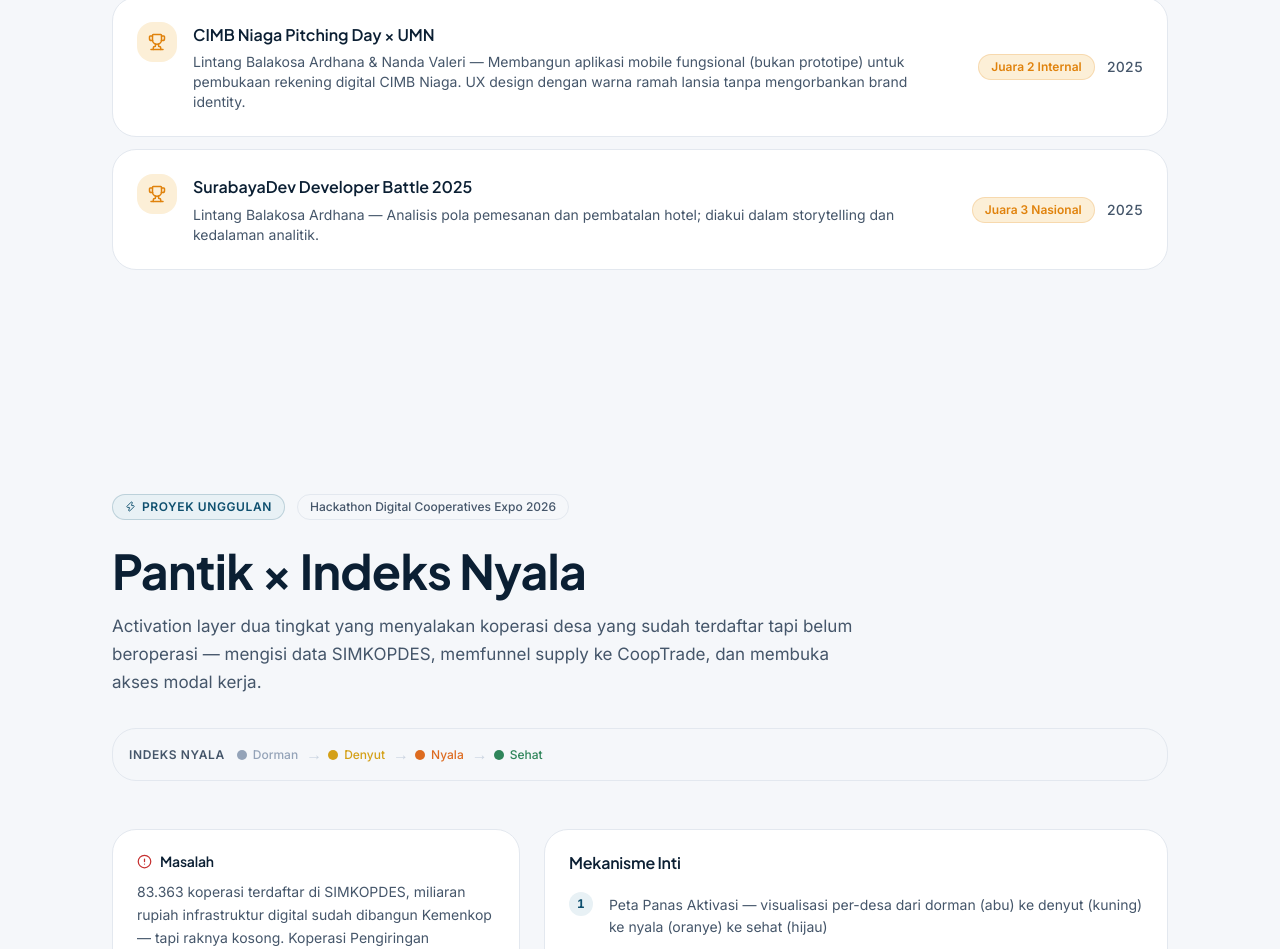
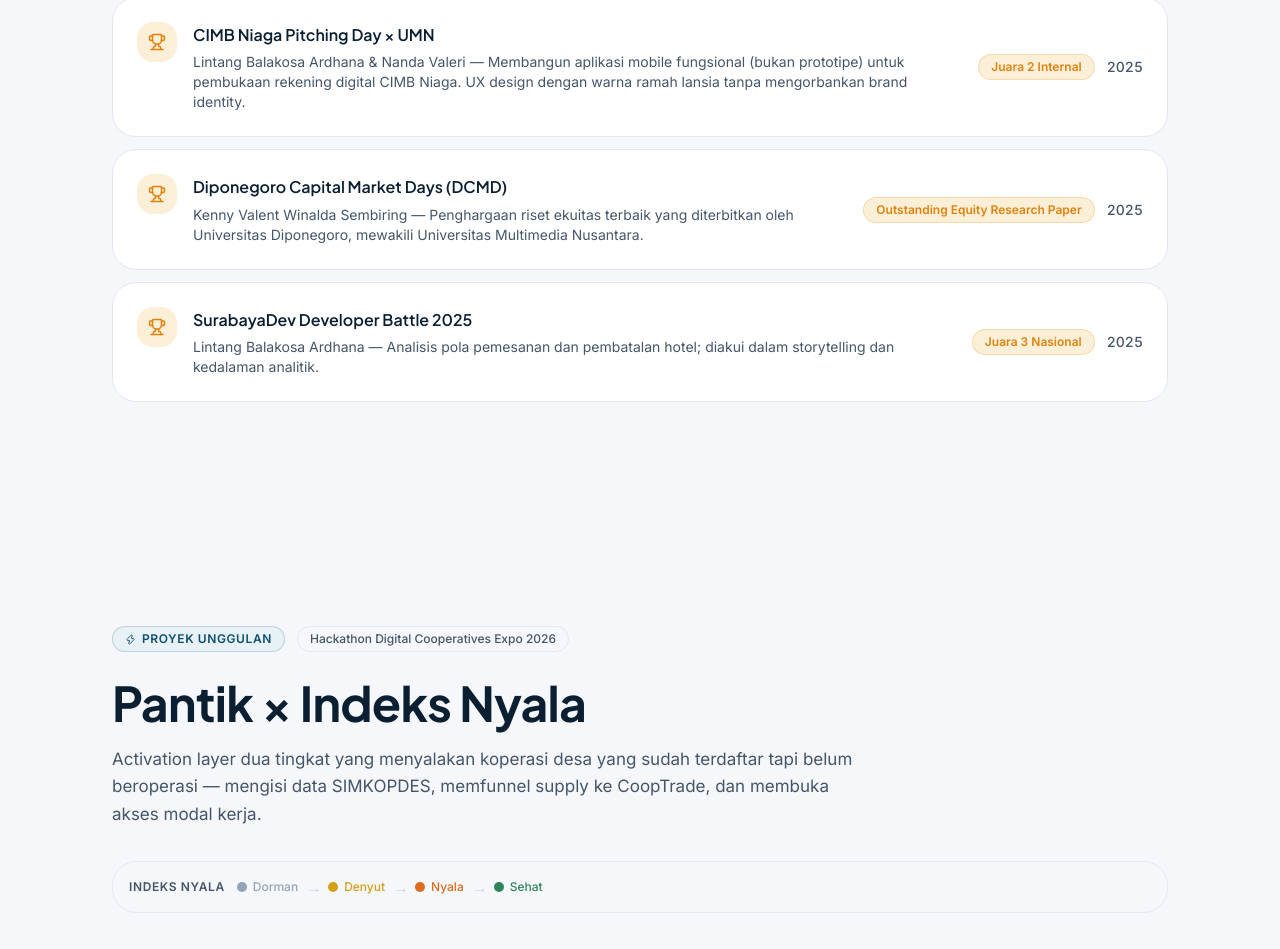
Before and after one commit to KennyUMN/pantik-portfolio, a Next.js app: page / in a window 1280 px wide. Shown: the part 2746-3695 px from the top of the page. Built offline with nearby package versions, Linux system fonts and the light colour scheme.

Commit message:
feat: add Kenny DCMD Outstanding Equity Research Paper 2025

```diff
--- a/content/awards.ts
+++ b/content/awards.ts
@@ -22,6 +22,13 @@
     dampak: "Membangun aplikasi mobile fungsional (bukan prototipe) untuk pembukaan rekening digital CIMB Niaga. UX design dengan warna ramah lansia tanpa mengorbankan brand identity.",
   },
   {
+    namaLomba: "Diponegoro Capital Market Days (DCMD)",
+    tingkat: "Outstanding Equity Research Paper",
+    tahun: 2025,
+    peran: "Kenny Valent Winalda Sembiring",
+    dampak: "Penghargaan riset ekuitas terbaik yang diterbitkan oleh Universitas Diponegoro, mewakili Universitas Multimedia Nusantara.",
+  },
+  {
     namaLomba: "SurabayaDev Developer Battle 2025",
     tingkat: "Juara 3 Nasional",
     tahun: 2025,
```
